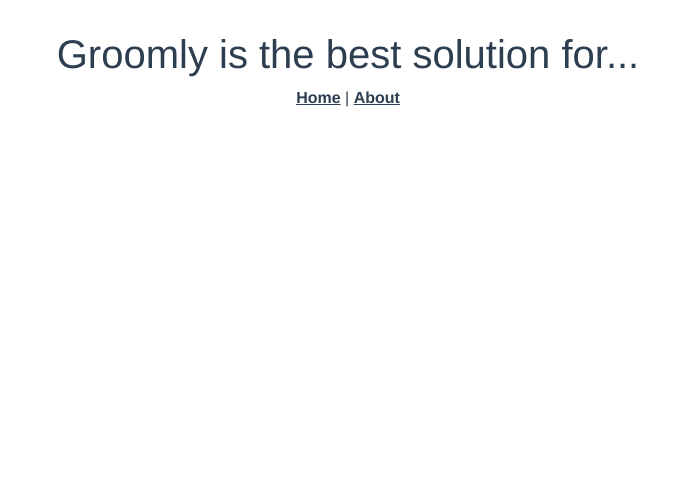
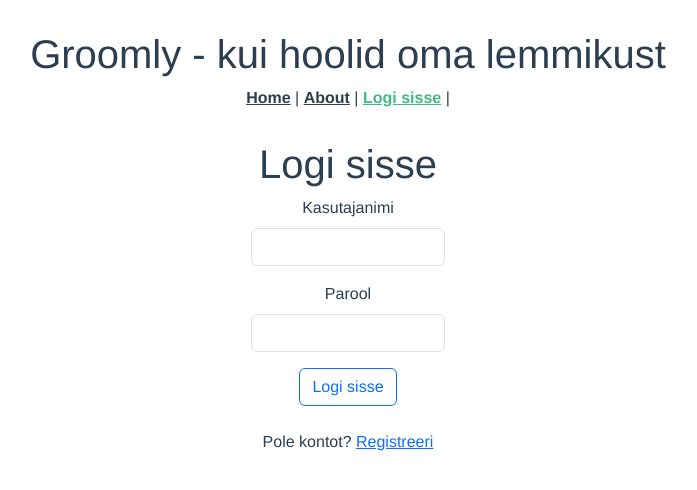
Before and after one commit to silnemsil/groomlyfront, a Vue app: page /login in a window 1280 px wide. Shown: the top 490 px of the page, without its empty margins (292-989 px from the left). Built offline with nearby package versions, Linux system fonts and the light colour scheme.

Commit message:
algus maailma parimale frontendile

```diff
--- a/src/App.vue
+++ b/src/App.vue
@@ -1,8 +1,9 @@
 <template>
   <nav>
-    <h1>Groomly is the best solution for...</h1>
+    <h1>Groomly - kui hoolid oma lemmikust</h1>
     <router-link to="/">Home</router-link> |
-    <router-link to="/about">About</router-link>
+    <router-link to="/about">About</router-link> |
+    <router-link to="/login">Logi sisse</router-link> |
   </nav>
   <router-view/>
 </template>
--- a/src/router/index.js
+++ b/src/router/index.js
@@ -1,11 +1,23 @@
 import { createRouter, createWebHistory } from 'vue-router'
 import HomeView from '../views/HomeView.vue'
+import LoginView from "@/views/LoginView.vue";
+import RegistrationView from "@/views/RegistrationView.vue";
 
 const routes = [
   {
     path: '/',
     name: 'home',
     component: HomeView
+  },
+  {
+    path: '/login',
+    name: 'login',
+    component: LoginView
+  },
+  {
+    path: '/register',
+    name: 'registration',
+    component: RegistrationView
   },
   {
     path: '/about',
--- /dev/null
+++ b/src/views/LoginView.vue
@@ -0,0 +1,32 @@
+<template>
+  <div>
+    <div class="login">
+      <h1>Logi sisse</h1>
+    </div>
+    <div>
+      <div class="row justify-content-center">
+        <div class="col col-2">
+
+          <div class="mb-3">
+            <label class="form-label">Kasutajanimi</label>
+            <input v-model="username" type="text" class="form-control">
+          </div>
+
+          <div class="mb-3">
+            <label class="form-label">Parool</label>
+            <input v-model="password" type="password" class="form-control">
+          </div>
+          <button @click="login" type="submit" class="btn btn-outline-primary justify-content-between">Logi sisse</button>
+          <br>
+          <br>
+          <p>Pole kontot? <router-link to="/register">Registreeri</router-link></p>
+        </div>
+      </div>
+    </div>
+  </div>
+</template>
+
+<script>
+
+
+</script>
--- /dev/null
+++ b/src/views/RegistrationView.vue
@@ -0,0 +1,33 @@
+<template>
+  <div>
+    <div class="row justify-content-center">
+      <div class="col col-2">
+        <div class="mb-3">
+          <label class="form-label">Lisa kasutajanimi</label>
+          <input v-model="username" type="text" class="form-control">
+        </div>
+        <div class="mb-3">
+          <label class="form-label">Lisa parool</label>
+          <input v-model="username" type="text" class="form-control">
+        </div>
+        <div class="mb-3">
+          <label class="form-label">Korda parooli</label>
+          <input v-model="username" type="text" class="form-control">
+        </div>
+        <div>
+          <button @click="registration" type="submit" class="btn btn-outline-primary justify-content-between">Registreeri</button>
+          <br>
+          <br><p>Konto olemas? <router-link to="/login">Logi sisse</router-link></p>
+
+        </div>
+      </div>
+    </div>
+  </div>
+
+</template>
+
+<script>
+export default {
+  name: "RegistrationView"
+}
+</script>
```
Also changed, not shown: src/services/LoginService.js (added, +14 -0 lines).
